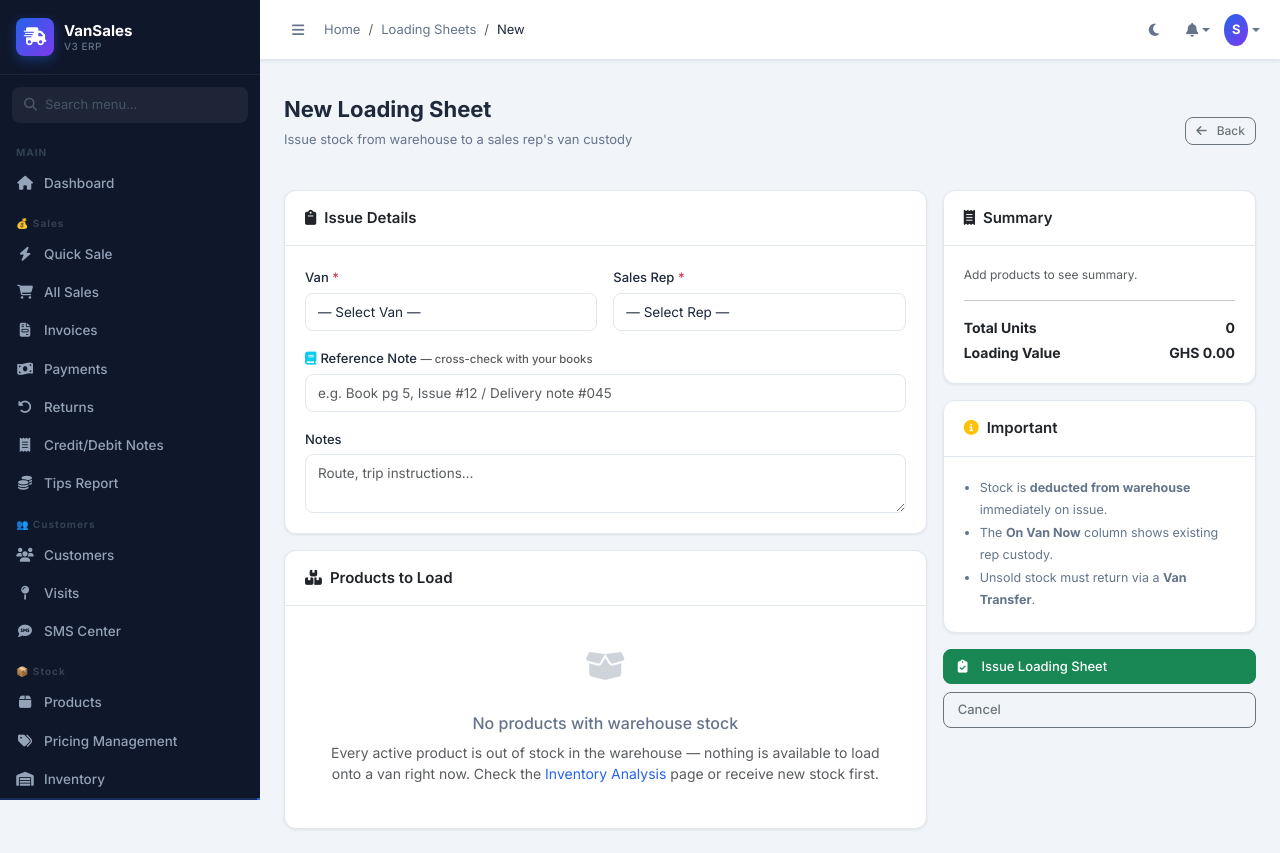
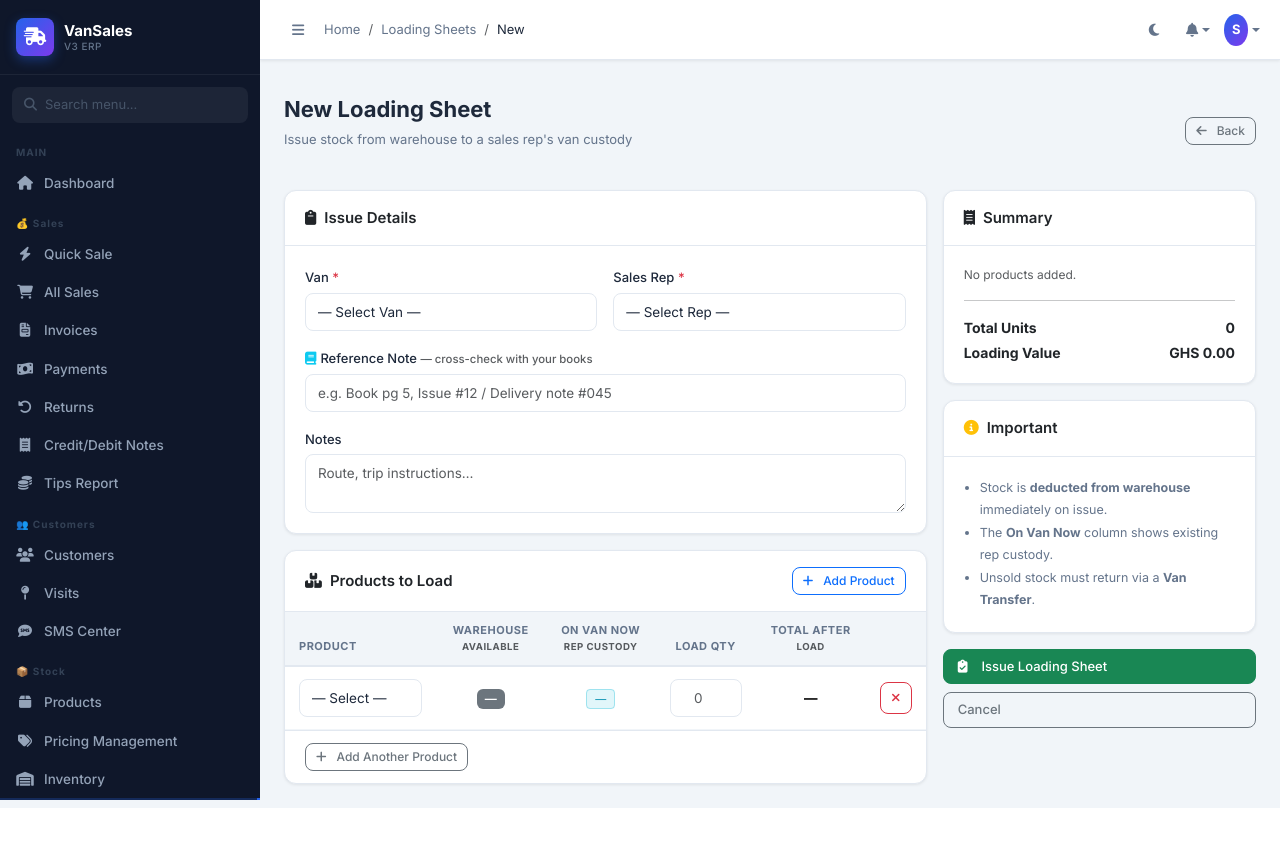
Before and after one commit to itmhikizaro08-hub/van-sale-v3, a Flask app: page /vans/loading/new in a window 1280 px wide. After the commit the page ends 808 px from the top, so only its background shows below. Run offline with Flask 3, Linux system fonts and the light colour scheme; a user stored in the database is signed in; data comes from the database, SQL or seed files in the repository; data that the repository does not hold is empty; some libraries are stand-ins or nearby versions.

Commit message:
Revert "Fix New Loading Sheet: show a clear message when warehouse is empty"
This reverts commit 8538a546faa9b801d33b3f2875b9bf12df44ddc6.

```diff
--- a/templates/vans/loading_new.html
+++ b/templates/vans/loading_new.html
@@ -70,21 +70,10 @@
       <div class="card mt-3">
         <div class="card-header d-flex align-items-center justify-content-between">
           <span><i class="fas fa-boxes me-2"></i>Products to Load</span>
-          {% if products %}
           <button type="button" class="btn btn-sm btn-outline-primary" onclick="addRow()">
             <i class="fas fa-plus me-1"></i>Add Product
           </button>
-          {% endif %}
         </div>
-        {% if not products %}
-        <div class="card-body">
-          <div class="empty-state py-4">
-            <i class="fas fa-box-open" style="font-size:2rem;color:var(--text-muted)"></i>
-            <h6 class="mt-3">No products with warehouse stock</h6>
-            <p class="text-muted mb-0">Every active product is out of stock in the warehouse — nothing is available to load onto a van right now. Check the <a href="{{ url_for('reports.inventory_report') }}">Inventory Analysis</a> page or receive new stock first.</p>
-          </div>
-        </div>
-        {% else %}
         <div id="custodyBanner" class="d-none" style="background:rgba(6,182,212,.08);border-bottom:1px solid rgba(6,182,212,.2);padding:8px 16px;font-size:12.5px;color:#0891b2">
           <i class="fas fa-truck me-1"></i><span id="custodyBannerText">Loading rep's current van stock…</span>
         </div>
@@ -108,7 +97,6 @@
             <i class="fas fa-plus me-1"></i>Add Another Product
           </button>
         </div>
-        {% endif %}
       </div>
     </div>
 
@@ -314,8 +302,6 @@ function updateSummary() {
 }
 
 // Start with one row
-{% if products %}
 addRow();
-{% endif %}
 </script>
 {% endblock %}
```
